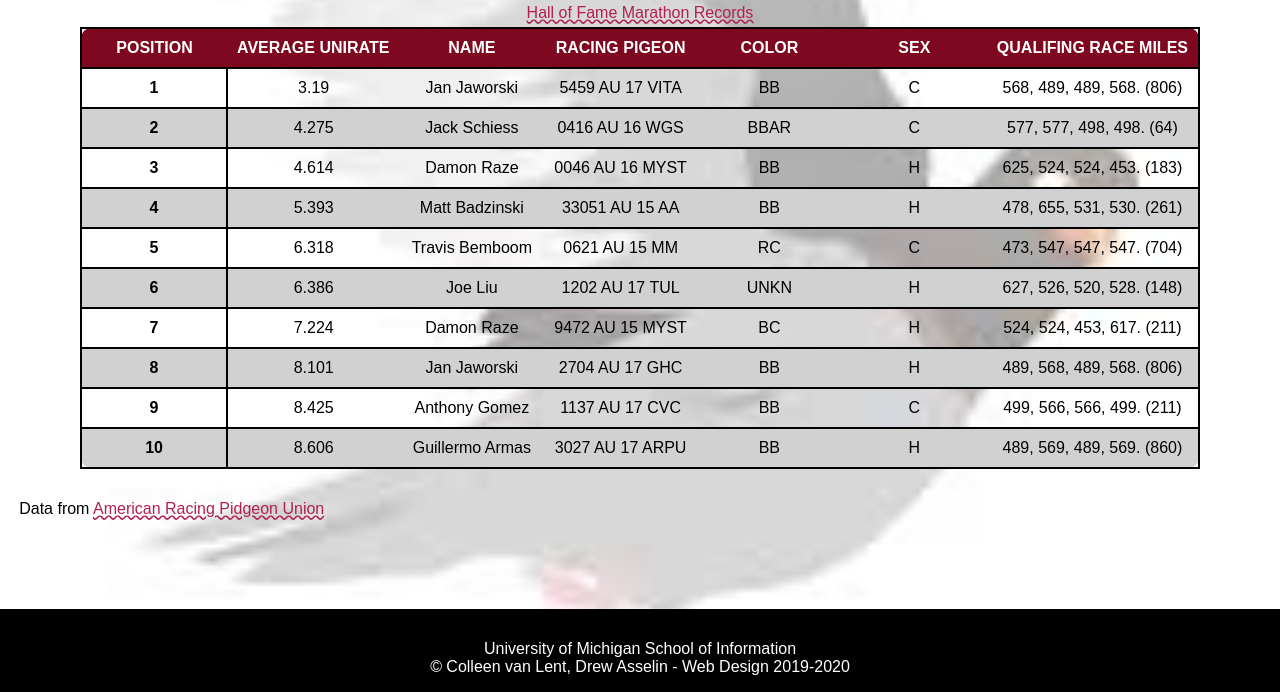
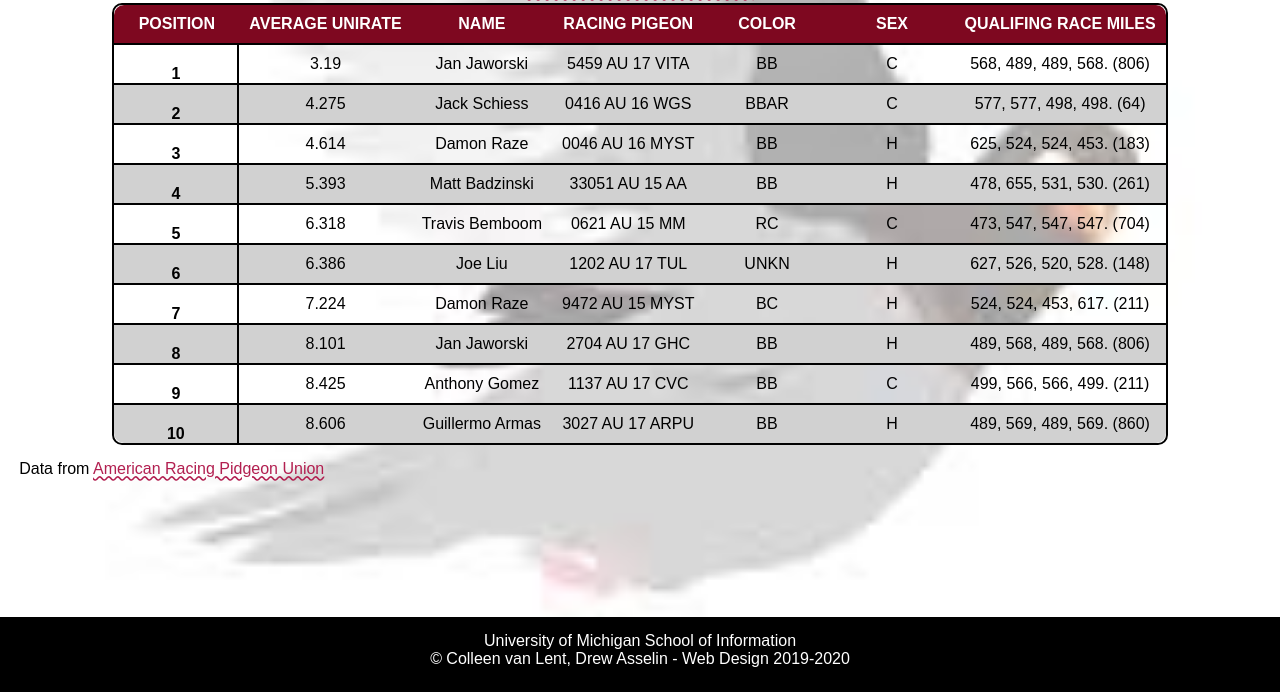
Before and after one commit to tiffguo/homework4-2021, a plain HTML site: page index.html in a window 1280 px wide. Shown: the part 108-800 px from the top of the page. Drawn offline with Linux system fonts and the light colour scheme; a web font is replaced by a local one.

Commit message:
more changes

```diff
--- a/css/style.css
+++ b/css/style.css
@@ -90,7 +90,7 @@ td{
 .rowhead{
   border-right: 2px solid black;
   border-top: 2px solid black;
-  border-bottom: 2px solid black;
+  /* border-bottom: 2px solid black; */
 }
 
 /*Req 6d*/
@@ -111,7 +111,8 @@ tr:hover{
 table{
   border: 2px solid #000000;
   margin: 0 auto;
-  border-collapse: collapse;
+  border-collapse: separate;
+  border-radius: 10px;
 }
 
 thead tr:first-child th:first-child{
--- a/index.html
+++ b/index.html
@@ -6,7 +6,9 @@
     <link rel="preconnect" href="https://fonts.gstatic.com">
     <link href="https://fonts.googleapis.com/css2?family=Andika&display=swap" rel="stylesheet">
     <link rel="shortcut icon" type="image/png" href="images/cutebird.png"/>
+    <link rel="stylesheet" type="text/css" href="css/html5reset.css">
     <link rel="stylesheet" type="text/css" href="css/style.css">
+
     <!-- Image by <a href="https://pixabay.com/users/chiplanay-1971251/?utm_source=link-attribution&amp;utm_medium=referral&amp;utm_campaign=image&amp;utm_content=3303111">chiplanay</a> from <a href="https://pixabay.com/?utm_source=link-attribution&amp;utm_medium=referral&amp;utm_campaign=image&amp;utm_content=3303111">Pixabay</a> -->
     <title>AU National Old Bird Hall of Fame Marathon Distance</title>
   </head>
```
Also changed, not shown: 1 other file.
